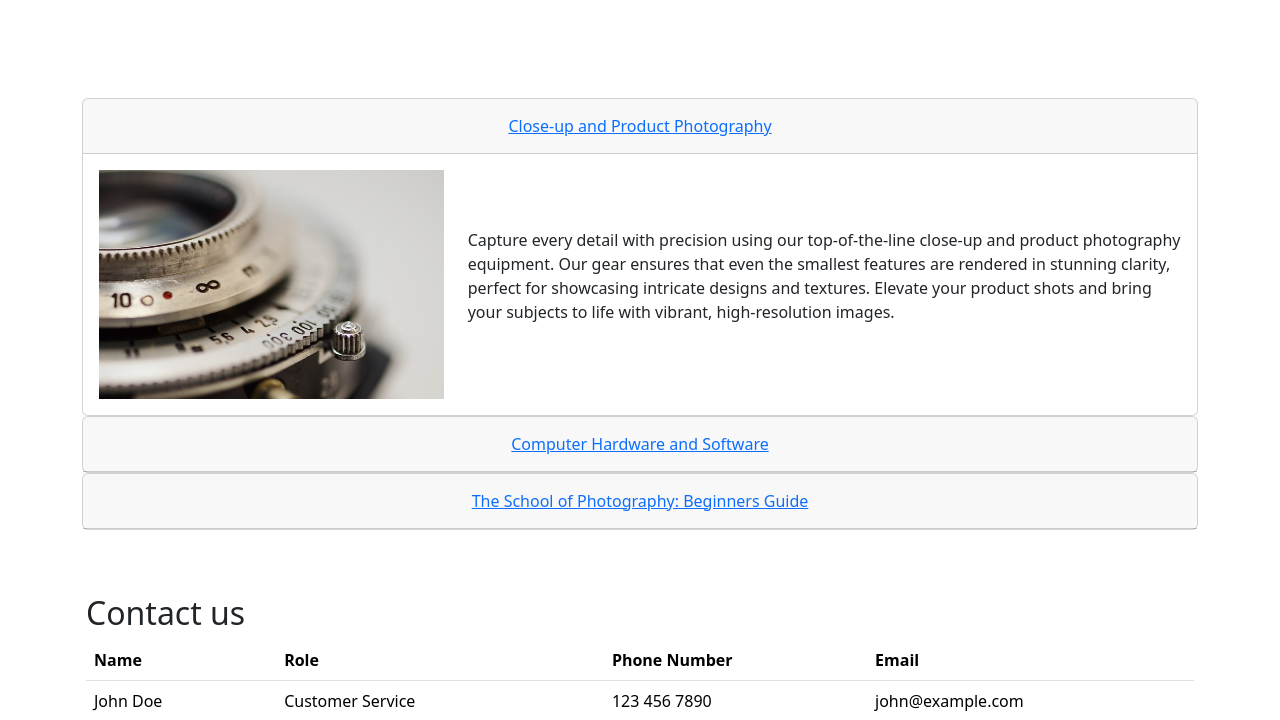
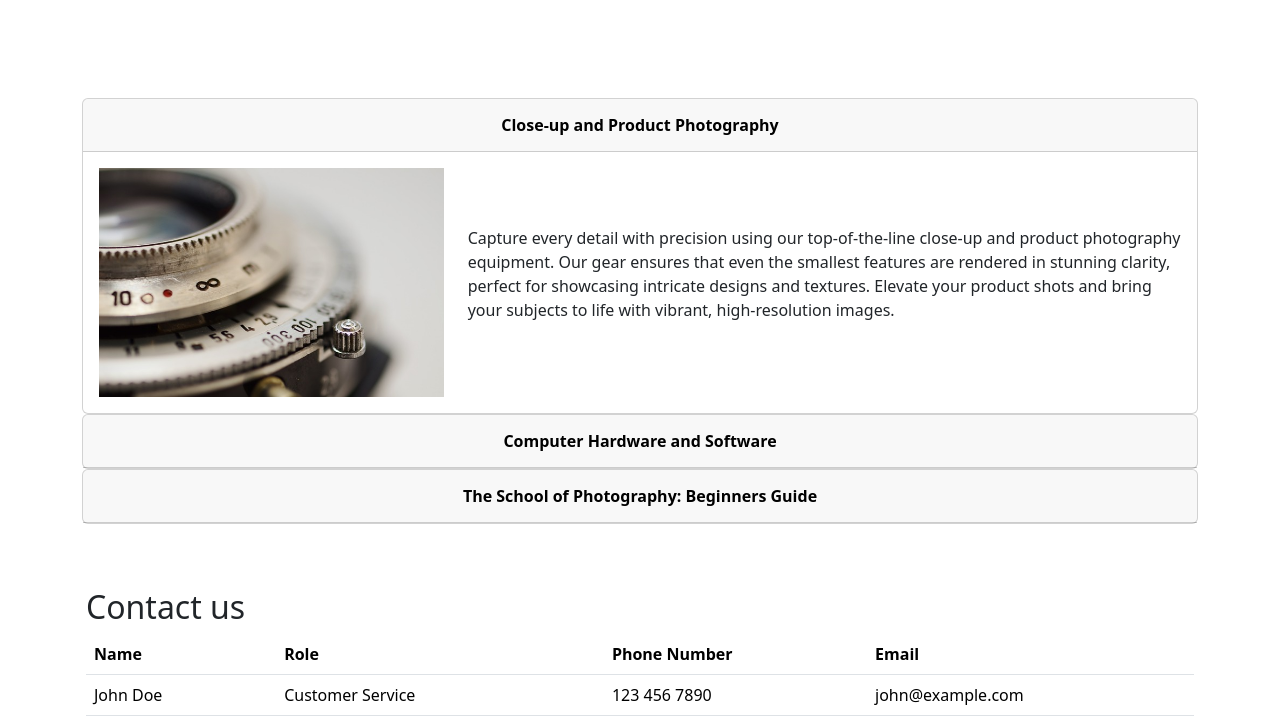
Before and after one commit to jlmkoivisto/Haaga-Helia, a plain HTML site: page index.html in a window 1280 px wide. Shown: the part 1792-2512 px from the top of the page. Drawn offline with nearby package versions, Linux system fonts and the light colour scheme.

Commit message:
Update index.html

```diff
--- a/index.html
+++ b/index.html
@@ -9,12 +9,16 @@
   <!-- Bootstrap CSS -->
   <link href="https://cdn.jsdelivr.net/npm/bootstrap@5.3.3/dist/css/bootstrap.min.css" rel="stylesheet">
 
+  <!-- Custom CSS -->
+  <link rel="stylesheet" href="CSS-naturescape.css">
+
   <!-- Bootstrap JS (including Popper.js and Bootstrap.bundle.js) -->
   <script src="https://cdn.jsdelivr.net/npm/bootstrap@5.3.3/dist/js/bootstrap.bundle.min.js"></script>
-  <div id="top"></div>
+
 
 </head>
 <body data-bs-spy="scroll" data-bs-target="#navbar" data-bs-offset="50">
+<div id="top"></div>
 
 <!-- Navbar -->
 <nav id="navbar" class="navbar navbar-custom fixed-top navbar-expand-sm">
```
